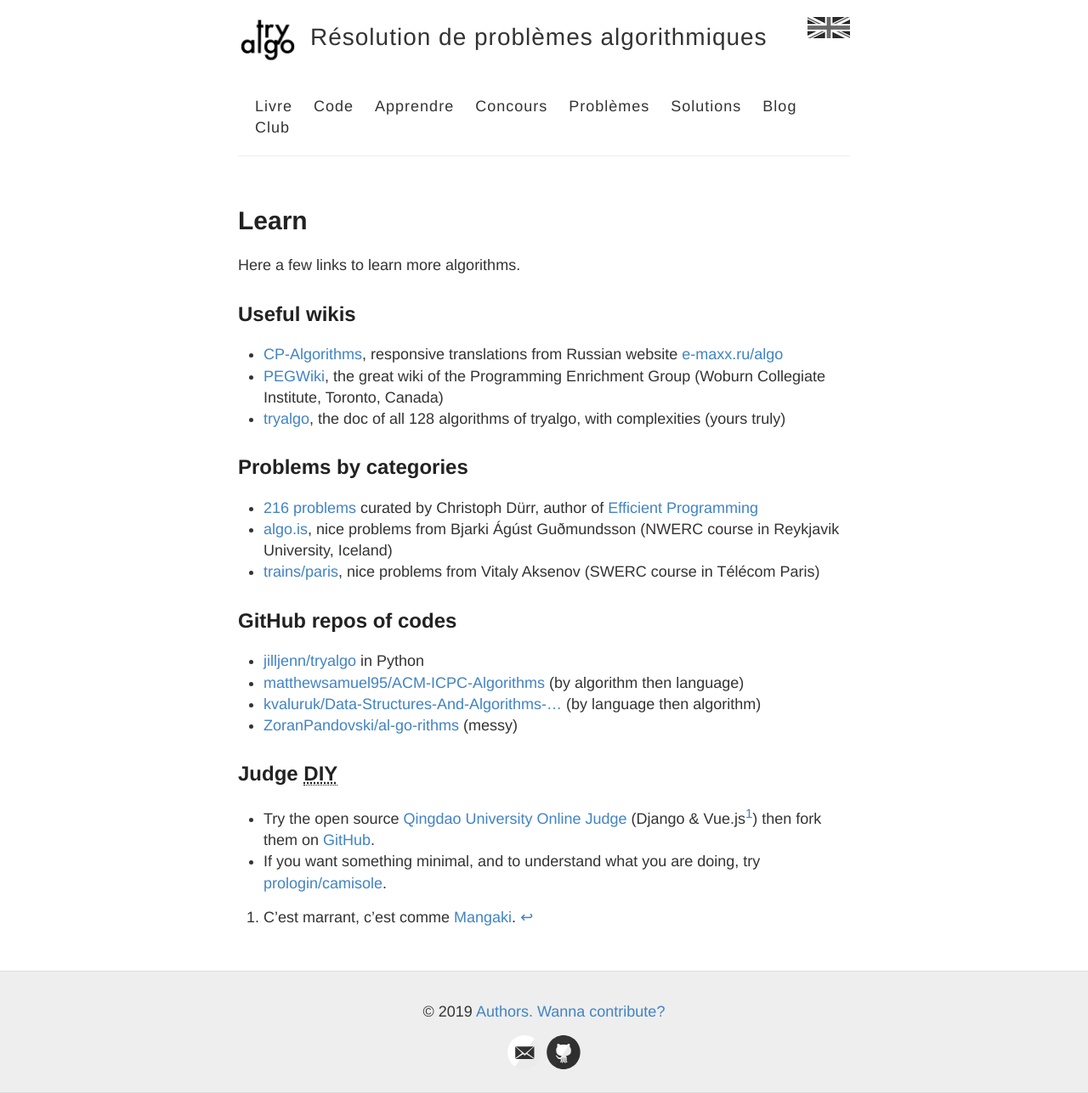
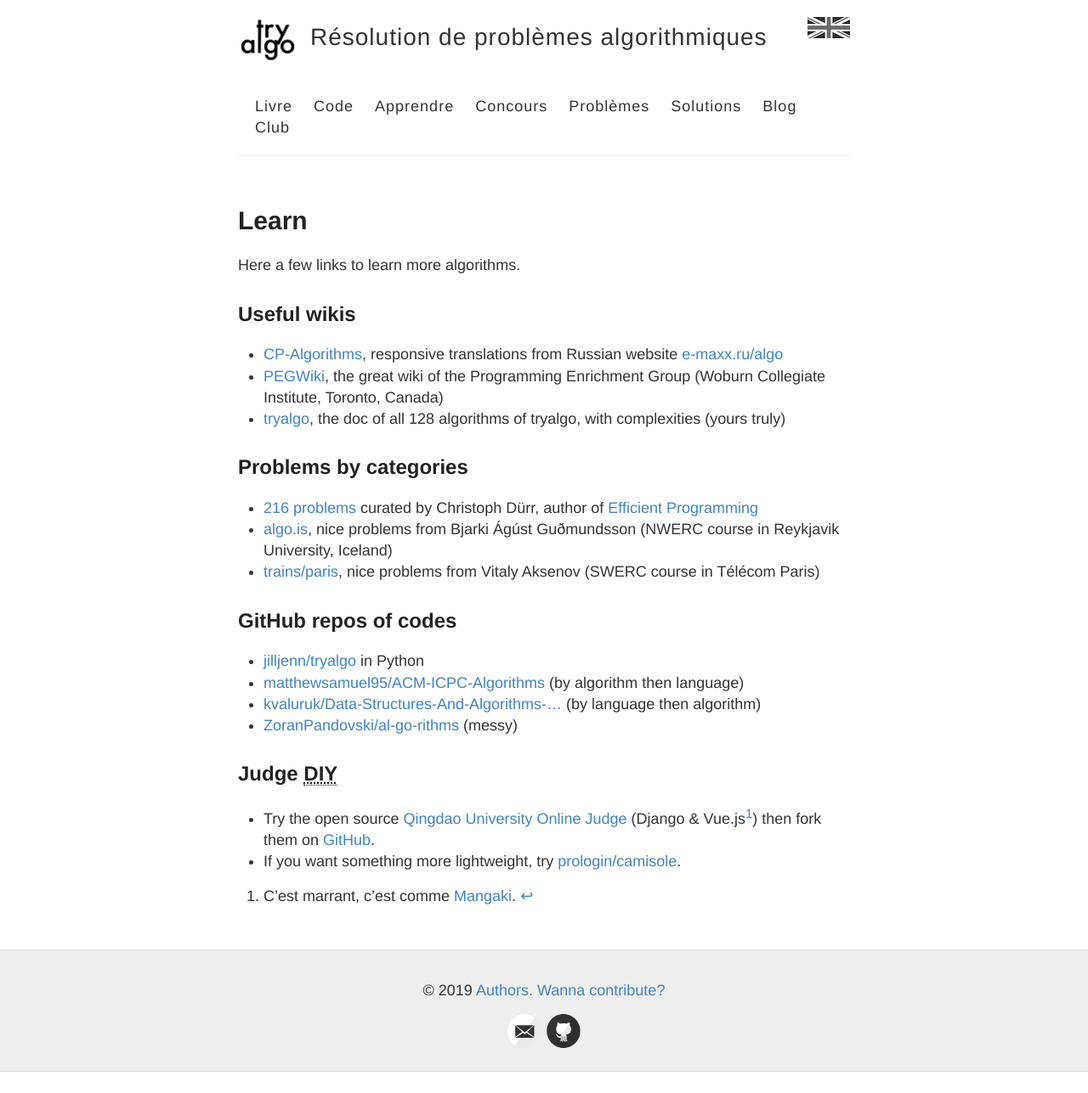
Before and after one commit to jilljenn/tryalgo.org, a Jekyll site: the page built from learn.md, in a window 1280 px wide. Shown: the whole page at 85% size. Built offline with Jekyll 4.4.1, drawn with Linux system fonts in a browser that asks for light colours; nearby versions of some CDN libraries; after the commit the page ends 1262 px from its top, so only the background shows below that.

Commit message:
Explain a bit more

```diff
--- a/learn.md
+++ b/learn.md
@@ -27,6 +27,6 @@
 ## Judge <abbr title="Do it yourself">DIY</abbr>
 
 - Try the open source [Qingdao University Online Judge](https://qduoj.com) (Django & Vue.js[^1]) then fork them on [GitHub](https://github.com/QingdaoU/OnlineJudge).
-- If you want something minimal, and to understand what you are doing, try [prologin/camisole](https://github.com/prologin/camisole).
+- If you want something more lightweight, try [prologin/camisole](https://github.com/prologin/camisole).
 
  [^1]: C'est marrant, c'est comme [Mangaki](https://mangaki.fr).
```
Also changed, not shown: en/_posts/2019-08-10-how-to-practice-algorithms-with-tryalgo.md (+10 -6 lines), 1 other file.
